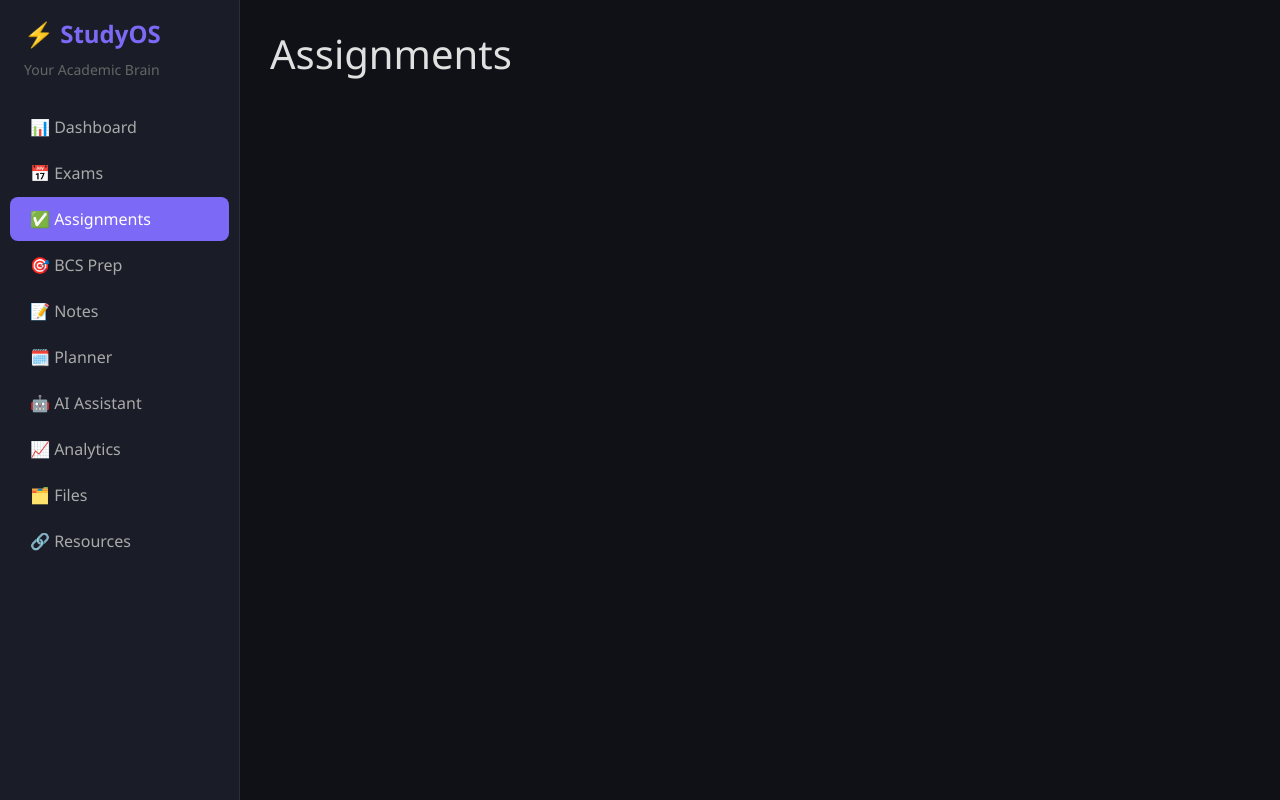
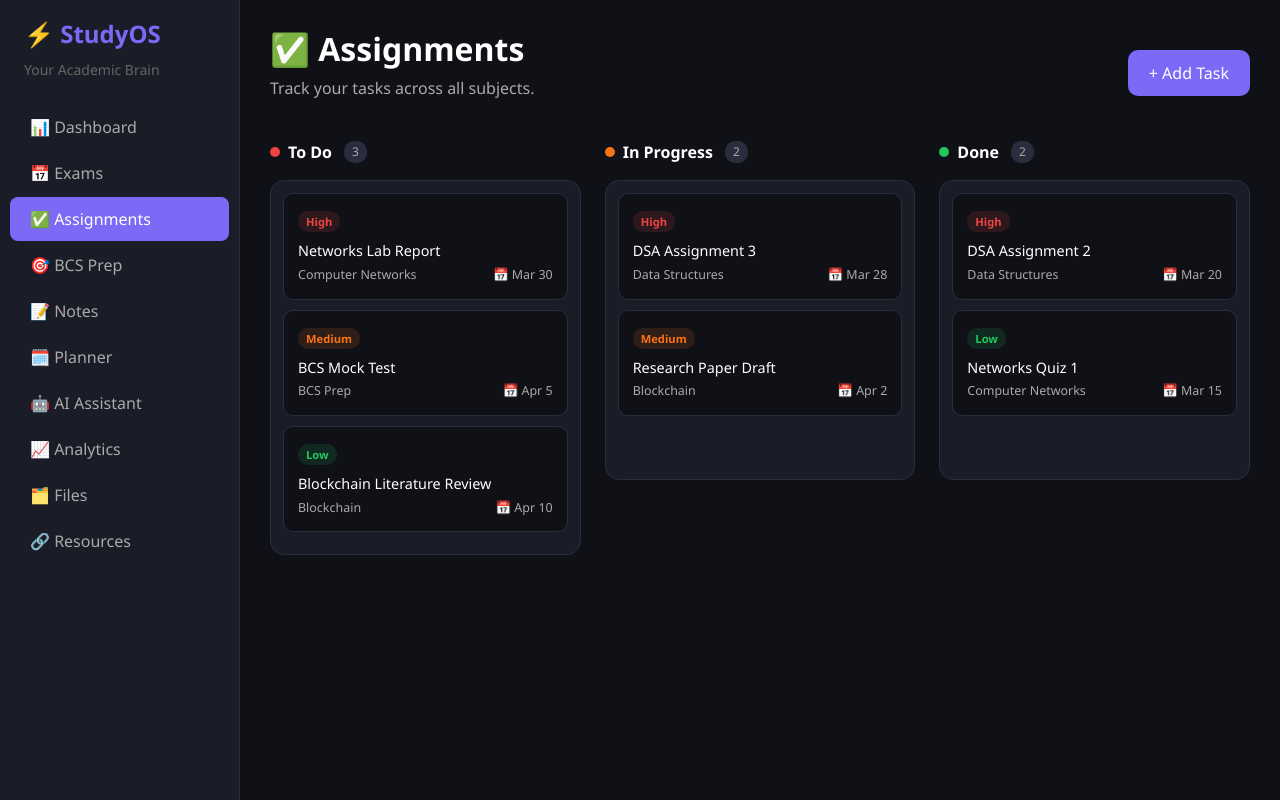
Before and after one commit to MdPrantoSikder/studyOS, a React app in the folder frontend/: page /assignments in a window 1280 px wide. Built offline with nearby package versions, Linux system fonts and the light colour scheme; the HTML template or start-up script is replaced by a standard one.

Commit message:
Build Assignments page — Kanban board with To Do, In Progress, Done columns

```diff
--- a/frontend/src/pages/Assignments.jsx
+++ b/frontend/src/pages/Assignments.jsx
@@ -1 +1,129 @@
-function Assignments() { return <h1>Assignments</h1> } export default Assignments
+function Assignments() {
+  const columns = [
+    {
+      id: 'todo',
+      title: 'To Do',
+      color: '#ef4444',
+      tasks: [
+        { id: 1, title: 'Networks Lab Report',        subject: 'Computer Networks', due: 'Mar 30', priority: 'High'   },
+        { id: 2, title: 'BCS Mock Test',              subject: 'BCS Prep',          due: 'Apr 5',  priority: 'Medium' },
+        { id: 3, title: 'Blockchain Literature Review', subject: 'Blockchain',      due: 'Apr 10', priority: 'Low'    },
+      ]
+    },
+    {
+      id: 'inprogress',
+      title: 'In Progress',
+      color: '#f97316',
+      tasks: [
+        { id: 4, title: 'DSA Assignment 3',           subject: 'Data Structures',   due: 'Mar 28', priority: 'High'   },
+        { id: 5, title: 'Research Paper Draft',       subject: 'Blockchain',        due: 'Apr 2',  priority: 'Medium' },
+      ]
+    },
+    {
+      id: 'done',
+      title: 'Done',
+      color: '#22c55e',
+      tasks: [
+        { id: 6, title: 'DSA Assignment 2',           subject: 'Data Structures',   due: 'Mar 20', priority: 'High'   },
+        { id: 7, title: 'Networks Quiz 1',            subject: 'Computer Networks', due: 'Mar 15', priority: 'Low'    },
+      ]
+    },
+  ]
+
+  function getPriorityStyle(priority) {
+    if (priority === 'High')   return { bg: '#ef444422', color: '#ef4444' }
+    if (priority === 'Medium') return { bg: '#f9731622', color: '#f97316' }
+    return                            { bg: '#22c55e22', color: '#22c55e' }
+  }
+
+  return (
+    <div>
+      {/* Header */}
+      <div className="d-flex justify-content-between align-items-center mb-4">
+        <div>
+          <h2 style={{ color: '#fff', fontWeight: 'bold' }}>✅ Assignments</h2>
+          <p style={{ color: '#aaa' }}>Track your tasks across all subjects.</p>
+        </div>
+        <button
+          className="btn"
+          style={{ backgroundColor: '#7c6af7', color: '#fff', borderRadius: '10px', padding: '10px 20px' }}
+        >
+          + Add Task
+        </button>
+      </div>
+
+      {/* Kanban Board */}
+      <div className="row g-4">
+        {columns.map((col) => (
+          <div className="col-md-4" key={col.id}>
+
+            {/* Column Header */}
+            <div className="d-flex align-items-center gap-2 mb-3">
+              <div style={{ width: '10px', height: '10px', borderRadius: '50%', backgroundColor: col.color }} />
+              <span style={{ color: '#fff', fontWeight: 'bold' }}>{col.title}</span>
+              <span style={{
+                backgroundColor: '#2a2d3e',
+                color: '#aaa',
+                fontSize: '0.75rem',
+                padding: '2px 8px',
+                borderRadius: '10px',
+                marginLeft: '4px',
+              }}>
+                {col.tasks.length}
+              </span>
+            </div>
+
+            {/* Column Body */}
+            <div style={{
+              backgroundColor: '#1a1d27',
+              border: '1px solid #2a2d3e',
+              borderRadius: '14px',
+              padding: '12px',
+              minHeight: '300px',
+            }}>
+              {col.tasks.map((task) => {
+                const priority = getPriorityStyle(task.priority)
+                return (
+                  <div key={task.id} style={{
+                    backgroundColor: '#0f1117',
+                    border: '1px solid #2a2d3e',
+                    borderRadius: '10px',
+                    padding: '14px',
+                    marginBottom: '10px',
+                    cursor: 'pointer',
+                  }}>
+                    {/* Priority badge */}
+                    <span style={{
+                      backgroundColor: priority.bg,
+                      color: priority.color,
+                      fontSize: '0.7rem',
+                      fontWeight: 'bold',
+                      padding: '3px 8px',
+                      borderRadius: '10px',
+                    }}>
+                      {task.priority}
+                    </span>
+
+                    {/* Title */}
+                    <p style={{ color: '#fff', fontWeight: '500', margin: '8px 0 4px', fontSize: '0.9rem' }}>
+                      {task.title}
+                    </p>
+
+                    {/* Subject + Due date */}
+                    <div className="d-flex justify-content-between">
+                      <span style={{ color: '#aaa', fontSize: '0.78rem' }}>{task.subject}</span>
+                      <span style={{ color: '#aaa', fontSize: '0.78rem' }}>📅 {task.due}</span>
+                    </div>
+                  </div>
+                )
+              })}
+            </div>
+
+          </div>
+        ))}
+      </div>
+    </div>
+  )
+}
+
+export default Assignments
```
